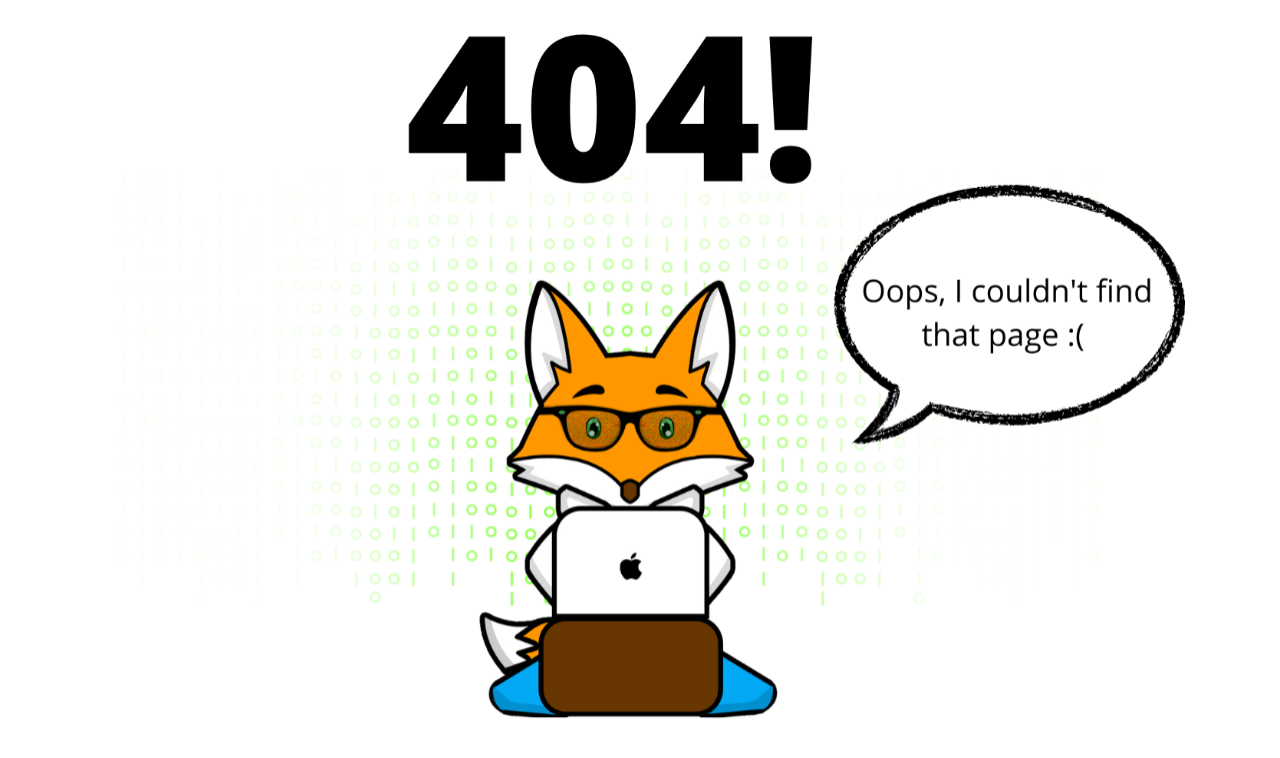
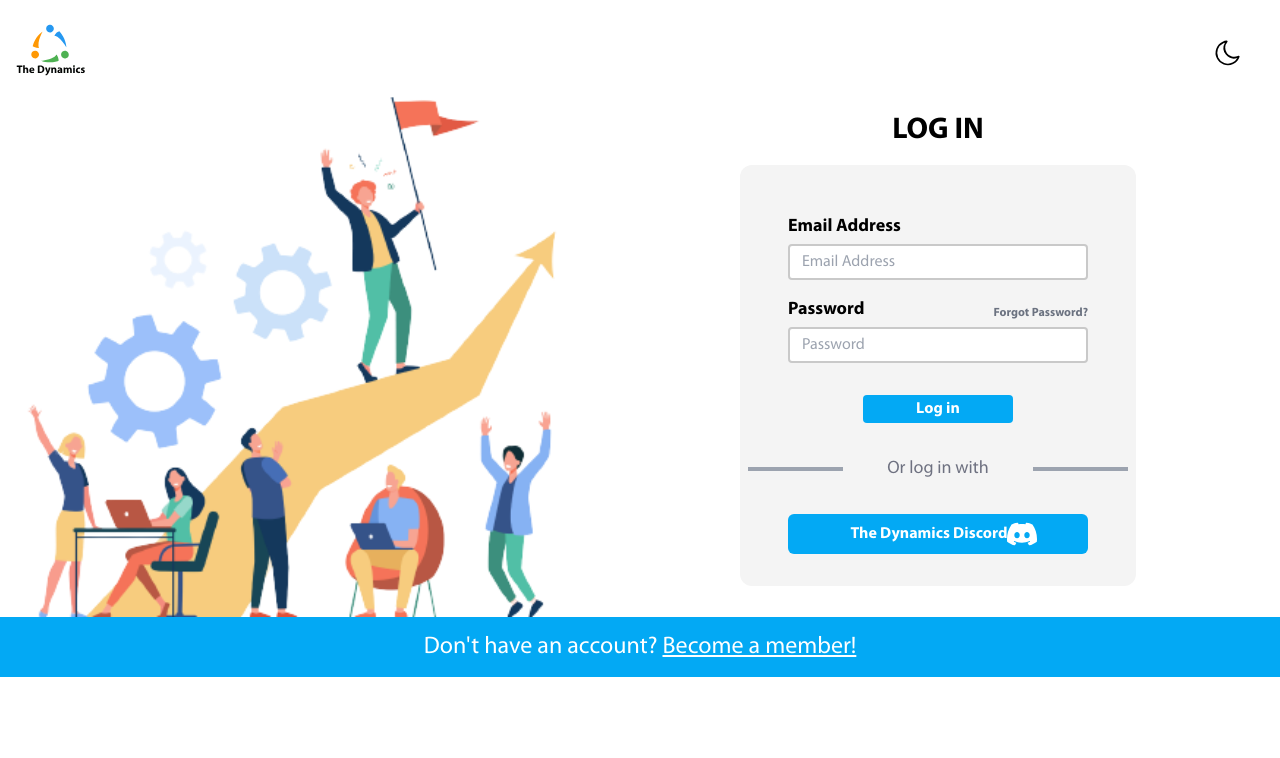
Before and after one commit to DevtranetHQ/Hacksuite, a Next.js app: page /login in a window 1280 px wide. Before the commit this address had no page. Shown: the top 758 px of the page. Built offline with nearby package versions, Linux system fonts and the light colour scheme.

Commit message:
login page

```diff
--- /dev/null
+++ b/pages/login.js
@@ -0,0 +1,98 @@
+import { useState } from "react";
+import { Helmet } from "react-helmet";
+import Image from 'next/image';
+import Logo from "../public/assets/logo.svg";
+import Dash from "../public/assets/login-page-image.svg";
+import Discord from "../public/assets/discord.svg"
+
+export default function Login() {
+  const [darkTheme, setDarkTheme] = useState(false);
+  const toggleDarkTheme = () => setDarkTheme(!darkTheme);
+
+  return (
+    <div className={`${darkTheme ? "dark" : ""}`}>
+      <Helmet
+        meta={[
+          {
+            name: "theme-color",
+            content: darkTheme ? "#202020" : "#ffffff"
+          }
+        ]}
+      />
+      <div className="dark:bg-dark">
+        <div className="flex flex-col">
+
+
+<header className="flex justify-between">
+  <div>
+  <Image src={Logo} height={100} width={100} />
+  </div>
+  <h1 className="w-1/12 flex justify-center items-center cursor-pointer md:rotate-[-25deg] subheadline md:headline" onClick={toggleDarkTheme}>
+    {!darkTheme &&
+      <svg className="float-right text-black" xmlns="http://www.w3.org/2000/svg" aria-hidden="true" role="img" width=".7em" height=".7em" preserveAspectRatio="xMidYMid meet" viewBox="0 0 36 36"><path fill="currentColor" d="M31 27.19a1 1 0 0 0-1-.56h-.85a11 11 0 0 1-4.23-21.02a1 1 0 0 0 .61-1a1 1 0 0 0-.67-.91a14.7 14.7 0 0 0-5-.87a15.12 15.12 0 0 0 0 30.24a14.78 14.78 0 0 0 11-4.81a1 1 0 0 0 .14-1.07Zm-11.11 3.93a13.12 13.12 0 0 1 0-26.24a11.81 11.81 0 0 1 2 .16a13 13 0 0 0 5.72 23.53a12.75 12.75 0 0 1-7.72 2.55Z" /><path fill="none" d="M0 0h36v36H0z" /></svg>
+    }
+    {darkTheme &&
+      <svg className="float-right text-white " xmlns="http://www.w3.org/2000/svg" aria-hidden="true" role="img" width=".7em" height=".7em" preserveAspectRatio="xMidYMid meet" viewBox="0 0 24 24"><path fill="currentColor" d="M6.995 12c0 2.761 2.246 5.007 5.007 5.007s5.007-2.246 5.007-5.007s-2.246-5.007-5.007-5.007S6.995 9.239 6.995 12zM11 19h2v3h-2zm0-17h2v3h-2zm-9 9h3v2H2zm17 0h3v2h-3zM5.637 19.778l-1.414-1.414l2.121-2.121l1.414 1.414zM16.242 6.344l2.122-2.122l1.414 1.414l-2.122 2.122zM6.344 7.759L4.223 5.637l1.415-1.414l2.12 2.122zm13.434 10.605l-1.414 1.414l-2.122-2.122l1.414-1.414z" /></svg>
+    }
+  </h1>
+</header>
+
+
+<section className="flex -mt-10">
+  <div className="w-1/2 hidden xs:block md:pl-6 xs:pl-0">
+    <Image src={Dash} layout="responsive" />
+  </div>
+  <div className="w-full xs:w-1/2 lg:w-1/3 2xl:w-1/4 sm:mx-0 md:mx-6 lg:mx-24 xl:mx-36 mt-10">
+    <h1 className="text-30px font-black mb-3 text-center">LOG IN</h1>
+    <form className="pt-12 pb-6 px-12">
+      <div>
+        <div>
+          <label className="text-18px font-black" htmlFor="email">Email Address</label>
+          <input
+            className="form-input text-16px py-1"
+            name="email"
+            id="email"
+            type="email"
+            maxLength="80"
+            placeholder="Email Address"
+            required/>
+        </div>
+        <div>
+          <div className="flex justify-between">
+            <label className="text-18px font-black" htmlFor="password">Password</label>
+            <a href="#" className="text-gray-500 text-12px font-bold pt-2">Forgot Password?</a>
+          </div>
+          <input
+            className="form-input text-16px py-1"
+            name="password"
+            id="password"
+            type="password"
+            minLength="6"
+            maxLength="100"
+            placeholder="Password"
+            required/>
+        </div>
+        <button className="button-small button-deep-sky-blue mx-auto w-1/2 text-16px py-1 rounded mt-8" type="submit">Log in</button>
+        <div className="flex justify-between caption -mx-10 my-8">
+          <div className="w-1/4 h-4 border-gray-400 border-b-4"></div>
+          <div className="">Or log in with</div>
+          <div className="w-1/4 h-4 border-gray-400 border-b-4"></div>
+        </div>
+        <a className="button-small button-deep-sky-blue mx-auto text-16px pl-8">The Dynamics Discord<Image src={Discord} height={24} />
+        </a>
+      </div>
+    </form>
+  </div>
+</section>
+
+
+<footer className="bg-deep-sky-blue lead text-white py-3">
+  <div className="flex items-center justify-center">
+    Don&#x27;t have an account?&nbsp;<a className="underline text-white" href="#">Become a member!</a>
+  </div>
+</footer>
+        </div>
+      </div>
+    </div>
+  );
+}
```
Also changed, not shown: public/assets/discord.svg (added), public/assets/login-page-image.svg (added).
